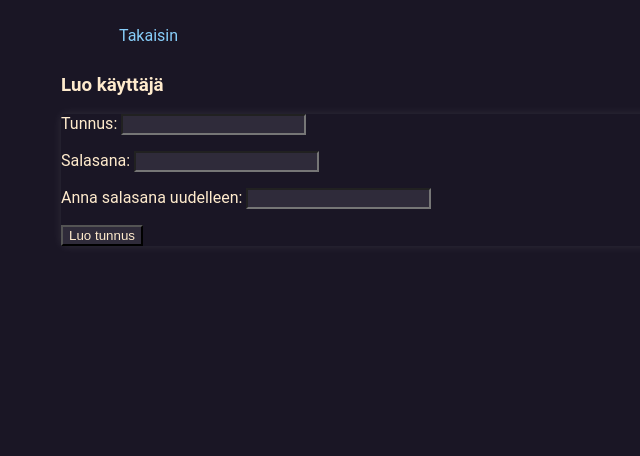
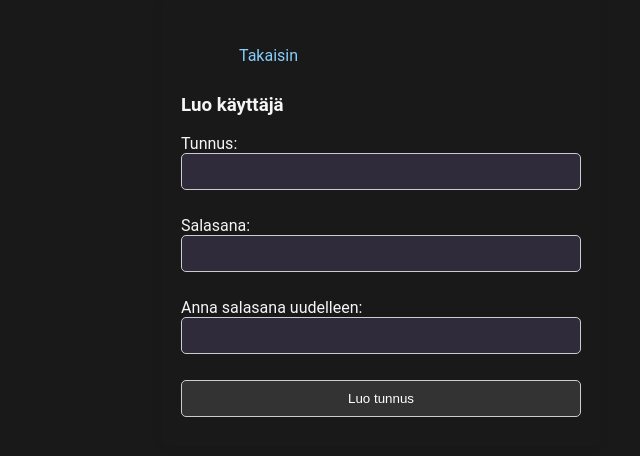
Before and after one commit to knoooa/web-projekti, a Flask app: page /register in a window 1280 px wide. Shown: the top 456 px of the page, without its empty margins (259-899 px from the left). Run offline with Flask 3, Linux system fonts and the light colour scheme.

Commit message:
improvements to ui

```diff
--- a/messages.py
+++ b/messages.py
@@ -110,6 +110,8 @@ def get_content(id):
     return res
 
 def create_topic(topic_name):
+    if topic_name.strip() == "":
+        return 1
     topic_name = topic_name[0].capitalize() + topic_name[1:].lower()
     if len(topic_name) <= 20 and len(topic_name.strip()) > 0:
         try:
--- a/routes.py
+++ b/routes.py
@@ -108,6 +108,8 @@ def create_topic():
         abort(403)
     topic_name = request.form["topic_name"]
     create = messages.create_topic(topic_name)
+    if create == 1:
+        return redirect(url_for("welcome"))
     if create:
         return redirect(url_for("welcome"))
     else:
@@ -158,7 +160,7 @@ def send():
     if messages.send_message(content, chat_id):
         return redirect(url_for('chat_messages', chat_name=chat_name))
     else:
-        flash("Viestiä ei voitu lähettää, yritä uudelleen")
+        flash("Viestiä ei voitu lähettää, koska viesti voi olla liian lyhyt. Yritä uudelleen")
         return redirect(url_for('chat_messages', chat_name=chat_name))
 
 #-----------------------------------------------------------
--- a/static/assets/main.css
+++ b/static/assets/main.css
@@ -2,13 +2,14 @@ body {
     margin: auto;
     max-width: 40em;
     font-family: 'roboto';
-    background: #1a1625;
-    color: blanchedalmond;
+    background: #191919;
+    color: whitesmoke;
 }
 
 nav li {
     display: inline-block;
     padding: 0 .5em;
+    color: lightskyblue;
 }
 
 nav ul {
@@ -51,40 +52,39 @@ nav ul li a:hover {
 }
 
 .horizontal-nav ul li a:hover {
-    /*background-color: rgb(47, 20, 82); */
     color: #1976d2;
 }
 
 h1 {
-    color: blanchedalmond;
+    color: whitesmoke;
     font-size: 36px;
     text-align: center;
     text-shadow: 2px 2px 4px #000;
 }
 
 form {
-    color: blanchedalmond;
+    color: whitesmoke;
     border-radius: 5px;
-    box-shadow: 0 0 10px rgba(255, 255, 255, 0.1);
+    /*box-shadow: 0 0 10px rgba(255, 255, 255, 0.1);*/
 }
 
 textarea {
     background-color: #2f2b3a;
-    color: blanchedalmond;
+    color: whitesmoke;
 }
 
 input {
     background-color: #2f2b3a;
-    color: blanchedalmond;
+    color: whitesmoke;
 }
 
 
 a:link {
-    color: lightskyblue;
+    color: whitesmoke;
 }
 
 a:visited {
-    color: lightskyblue;
+    color: whitesmoke;
 }
 
 a:hover {
--- a/templates/profile.html
+++ b/templates/profile.html
@@ -15,6 +15,8 @@
         <li><a href="{{ url_for('index') }}">Kirjaudu ulos tästä</a></li>
     </ul>
 </div>
+
+  <h1>Profiili</h1>
 
     <p>Olet kirjautuneena sisään nimellä {{ username }} </p>
     <a href="{{ url_for('change_password') }}">Vaihda salasana</a>
--- a/templates/register.html
+++ b/templates/register.html
@@ -2,27 +2,63 @@
 <html>
 <head>
   <link rel="stylesheet" href="static/assets/main.css">
+  <style>
+    .register-container {
+      max-width: 400px;
+      margin: 0 auto;
+      padding: 20px;
+      border-radius: 8px;
+      box-shadow: 0 0 10px rgba(0, 0, 0, 0.1);
+    }
+    input[type="text"],
+    input[type="password"],
+    input[type="submit"] {
+      width: 100%;
+      padding: 10px;
+      margin-bottom: 10px;
+      border: 1px solid #ccc;
+      border-radius: 5px;
+      box-sizing: border-box;
+    }
+    input[type="submit"] {
+      background-color: #333;
+      color: #fff;
+      cursor: pointer;
+    }
+    input[type="submit"]:hover {
+      background-color: #555;
+    }
+    a {
+      display: block;
+      text-align: center;
+      text-decoration: none;
+      color: #333;
+    }
+    a:hover {
+      color: #555;
+    }
+  </style>
   <meta name="viewport" content="width=device-width, initial-scale=1">
 </head>
 
 <body>
+  <div class="register-container">
     <div class="horizontal-nav">
       <ul>
         <li><a href="{{ url_for('index') }}">Takaisin</a></li>
       </ul>
     </div>
     <h3>Luo käyttäjä</h3>
-        <p></p>
     <form action="/register" method="post">
-                Tunnus: <input type="text" name="username">
-                <p>
-                Salasana: <input type="password" name="password1">
-                <p>
-                Anna salasana uudelleen: <input type="password" name="password2">
-                <p>
+      <p>Tunnus: <br><input type="text" name="username"></p>
+      <p>Salasana: <br><input type="password" name="password1"></p>
+      <p>Anna salasana uudelleen: <br><input type="password" name="password2"></p>
       <input type="submit" value="Luo tunnus">
     </form>
+  </div>
 </body>
+</html>
+
 
 <script>
   document.addEventListener("DOMContentLoaded", function() {
--- a/templates/topic_chats.html
+++ b/templates/topic_chats.html
@@ -47,7 +47,7 @@
                 {% endfor %}
 
             {% else %}
-                <li>Tällä alueella ei ole vielä yhtään viestiä :( </li>
+                <p>Tällä alueella ei ole vielä yhtään viestiä :( </p>
 
             {% endif %}
 
```
Also changed, not shown: templates/index.html (+46 -9 lines), templates/remove_account.html (+49 -7 lines), templates/welcome.html (+15 -11 lines). Lines whose indentation alone changed are shown as unchanged.
